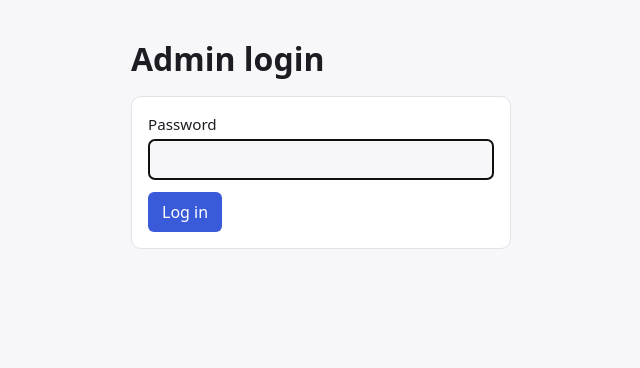
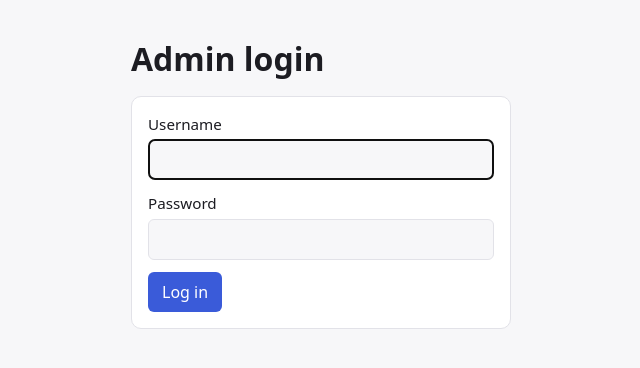
Before and after one commit to thrawnis/simple-games, a Flask app: page /admin/login in a window 1280 px wide. Shown: the part 53-421 px from the top of the page, without its empty margins (49-689 px from the left). Run offline with Flask 3, Linux system fonts and the light colour scheme; parts of the project's set-up code (start-up, migrations or seed data) failed here and were passed over.

Commit message:
Require typing the admin username at login
Login now needs a username (ADMIN_USERNAME, default 'admin', case-sensitive)
plus the password. Both are checked without short-circuiting, and the error
message doesn't say which one was wrong.

Co-Authored-By: Claude Sonnet 5.5 <noreply@anthropic.com>
Claude-Session: https://claude.ai/code/session_01QY25Djt2QWBMJZeY6gCpnF

```diff
--- a/app/app.py
+++ b/app/app.py
@@ -38,6 +38,7 @@ def _env_int(name: str, default: int) -> int:
         sys.exit(f"FATAL: {name} must be an integer")
 
 
+ADMIN_USERNAME = os.environ.get("ADMIN_USERNAME", "admin")
 ADMIN_PASSWORD = os.environ.get("ADMIN_PASSWORD", "")
 # No strength rules, but never allow an empty password: it would let anyone
 # log in with a blank field.
@@ -253,8 +254,12 @@ def login():
                 "error",
             )
             return render_template("login.html"), 429
+        supplied_user = request.form.get("username", "")
         supplied = request.form.get("password", "")
-        if hmac.compare_digest(supplied.encode(), ADMIN_PASSWORD.encode()):
+        # Check both (no short-circuit) so timing doesn't reveal which was wrong.
+        user_ok = hmac.compare_digest(supplied_user.encode(), ADMIN_USERNAME.encode())
+        pass_ok = hmac.compare_digest(supplied.encode(), ADMIN_PASSWORD.encode())
+        if user_ok and pass_ok:
             _failures.pop(ip, None)
             session.clear()
             session.permanent = True
@@ -263,7 +268,7 @@ def login():
             return redirect(url_for("admin_home"))
         _record_failure(ip)
         time.sleep(1)  # slow down guessing
-        flash("Incorrect password.", "error")
+        flash("Incorrect username or password.", "error")
         return render_template("login.html"), 401
     return render_template("login.html")
 
--- a/app/templates/login.html
+++ b/app/templates/login.html
@@ -2,9 +2,10 @@
 {% block title %}Admin login · {{ site_title }}{% endblock %}
 {% block content %}
 <h1>Admin login</h1>
-<form method="post" class="card narrow" autocomplete="off">
+<form method="post" class="card narrow">
   <input type="hidden" name="csrf" value="{{ csrf_token() }}">
-  <label>Password <input type="password" name="password" required autofocus></label>
+  <label>Username <input name="username" autocomplete="username" autocapitalize="none" autocorrect="off" spellcheck="false" required autofocus></label>
+  <label>Password <input type="password" name="password" autocomplete="current-password" required></label>
   <button type="submit">Log in</button>
 </form>
 {% endblock %}
```
Also changed, not shown: tests/test_app.py (+13 -3 lines), README.md, 1 other file.
